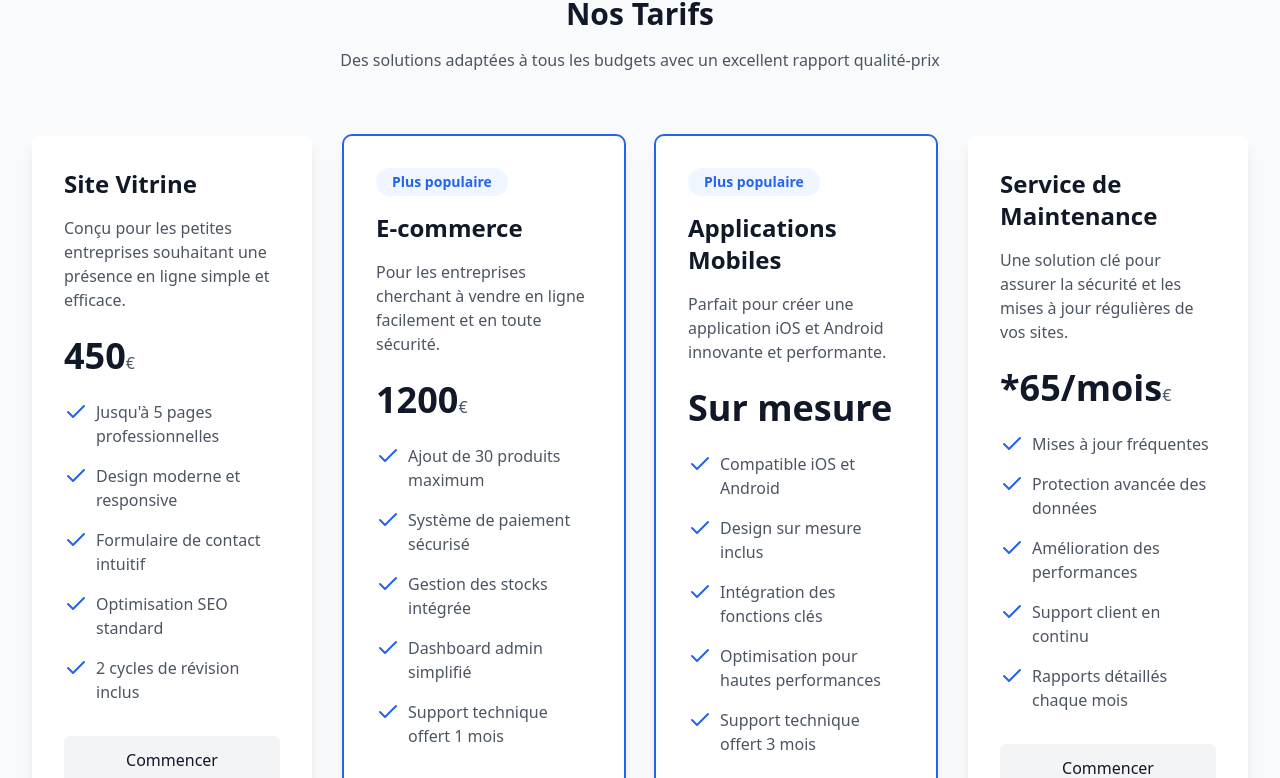
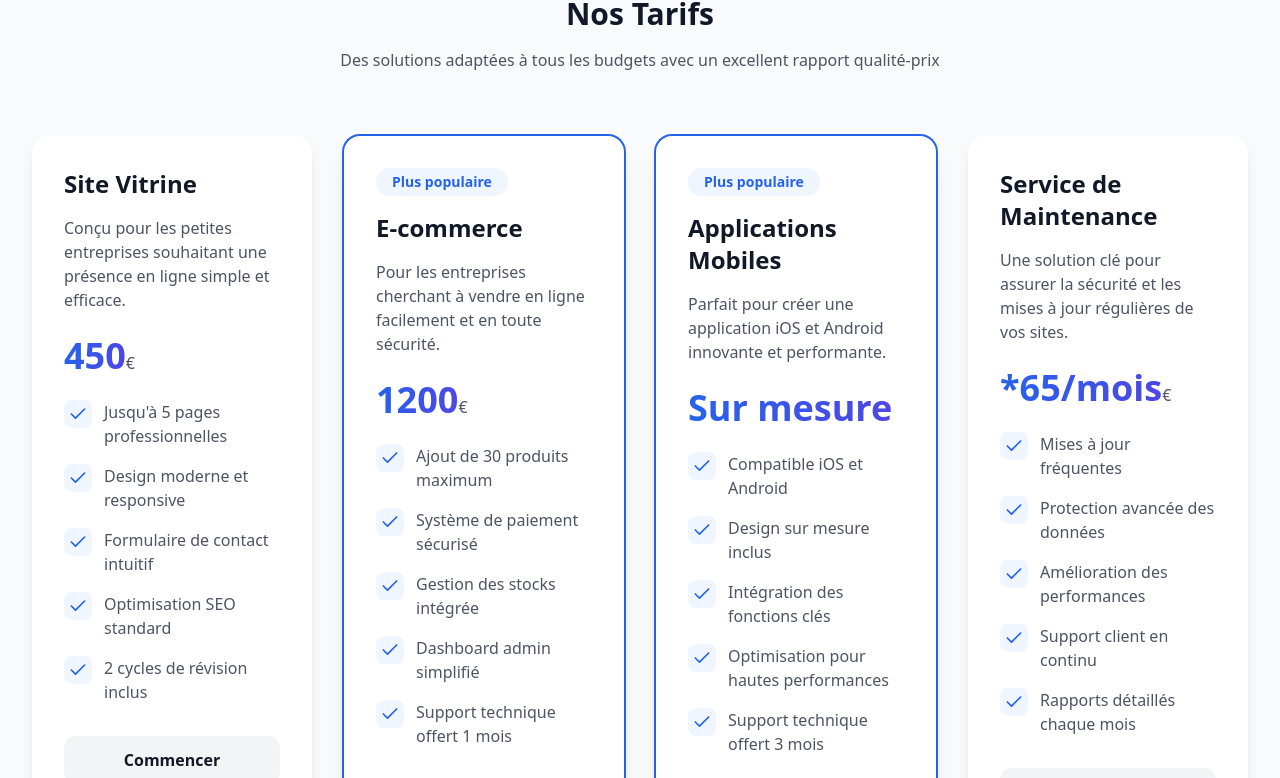
Before and after one commit to StringerBell69/SMBSystem, a React (Vite) app: page / in a window 1280 px wide. Shown: the part 1552-2330 px from the top of the page. Built offline with nearby package versions, Linux system fonts and the light colour scheme.

Commit message:
Update PricingTier.tsx

```diff
--- a/src/components/pricing/PricingTier.tsx
+++ b/src/components/pricing/PricingTier.tsx
@@ -16,7 +16,12 @@ const PricingTier: React.FC<PricingTierProps> = ({
   description,
   isPopular = false
 }) => (
-  <div className={`bg-white rounded-lg shadow-lg p-8 ${isPopular ? 'ring-2 ring-blue-600' : ''}`}>
+  <div
+    className={`group bg-white rounded-2xl p-8 transition-all duration-300 hover:-translate-y-1
+      ${isPopular
+        ? 'shadow-xl ring-2 ring-blue-600'
+        : 'shadow-lg hover:shadow-xl'}`}
+  >
     {isPopular && (
       <span className="inline-block px-4 py-1 rounded-full text-sm font-semibold text-blue-600 bg-blue-50 mb-4">
         Plus populaire
@@ -25,24 +30,28 @@ const PricingTier: React.FC<PricingTierProps> = ({
     <h3 className="text-2xl font-bold text-gray-900 mb-4">{title}</h3>
     <p className="text-gray-600 mb-6">{description}</p>
     <div className="mb-6">
-      <span className="text-4xl font-bold text-gray-900">{price}</span>
+      <span className="text-4xl font-bold bg-clip-text text-transparent bg-gradient-to-r from-blue-600 to-indigo-600">
+        {price}
+      </span>
       {price !== 'Sur mesure' && <span className="text-gray-600">€</span>}
     </div>
     <ul className="space-y-4 mb-8">
       {features.map((feature, index) => (
-        <li key={index} className="flex items-start">
-          <Check className="h-6 w-6 text-blue-600 mr-2 flex-shrink-0" />
+        <li key={index} className="flex items-start group-hover:transform group-hover:translate-x-1 transition-transform duration-200">
+          <div className="p-1 bg-blue-50 rounded-lg mr-3 group-hover:bg-blue-100 transition-colors duration-200">
+            <Check className="h-5 w-5 text-blue-600" />
+          </div>
           <span className="text-gray-600">{feature}</span>
         </li>
       ))}
     </ul>
     <a
       href="#contact"
-      className={`block w-full text-center py-3 px-6 rounded-md font-medium ${
+      className={`block w-full text-center py-3 px-6 rounded-xl font-semibold transition-all duration-200 hover:-translate-y-0.5 ${
         isPopular
-          ? 'bg-blue-600 text-white hover:bg-blue-700'
-          : 'bg-gray-100 text-gray-900 hover:bg-gray-200'
-      } transition-colors duration-200`}
+          ? 'bg-blue-600 text-white hover:bg-blue-700 hover:shadow-lg'
+          : 'bg-gray-100 text-gray-900 hover:bg-gray-200 hover:shadow-md'
+      }`}
     >
       Commencer
     </a>
```
